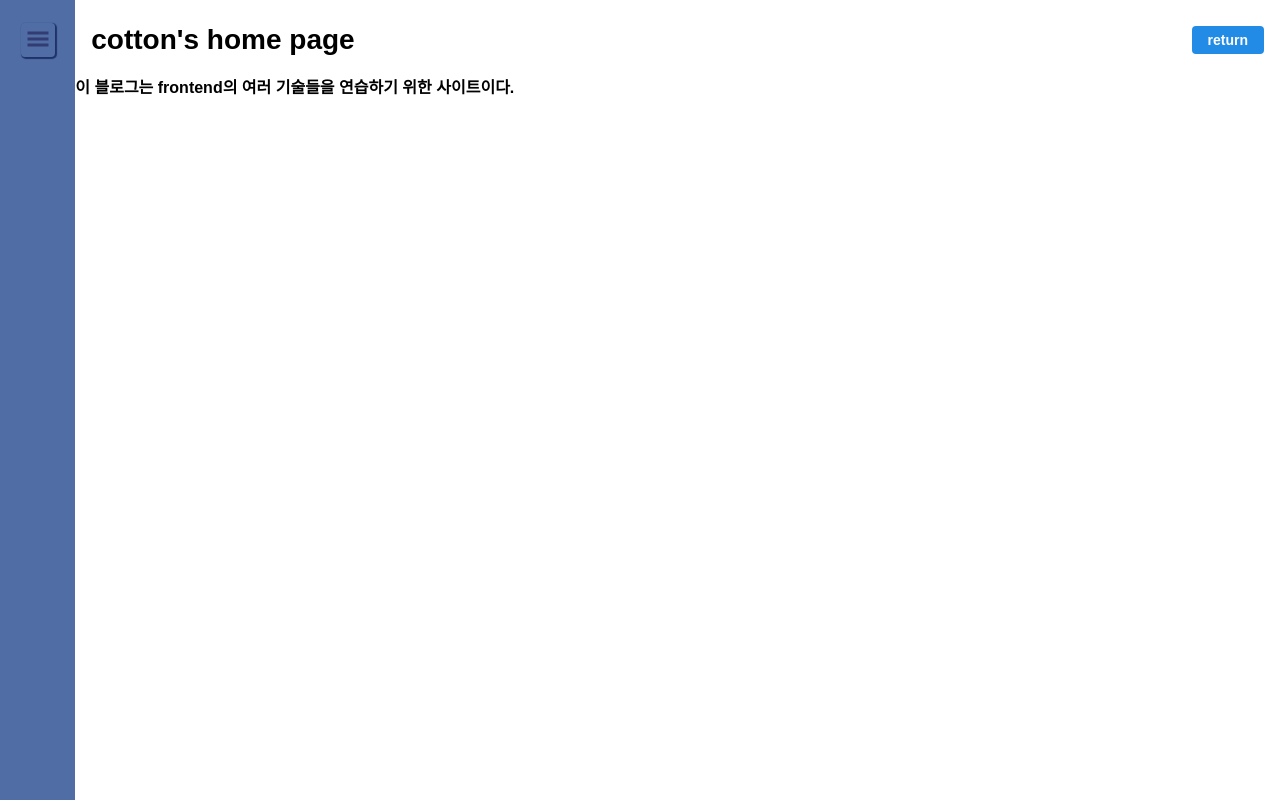
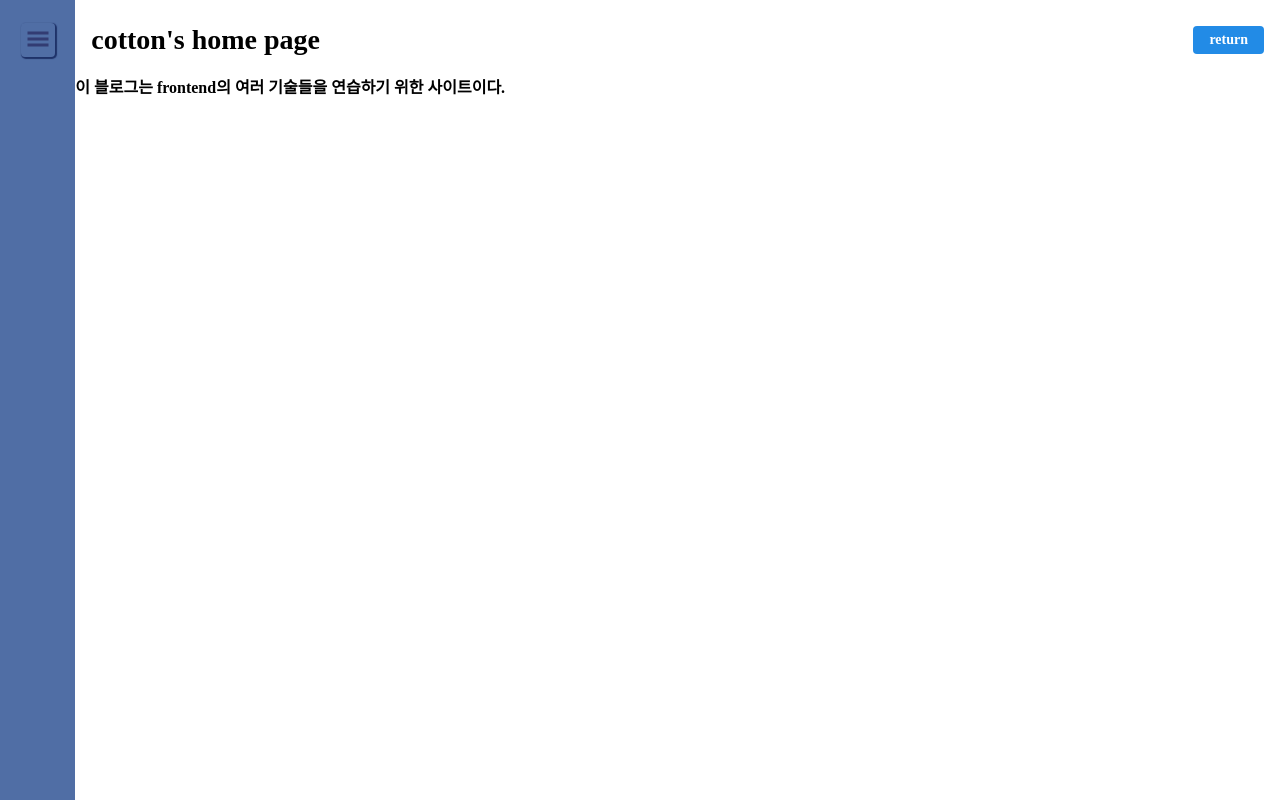
Before and after one commit to beomseok37/nextjs-practice, a Next.js app in the folder follow-todolist/: page / in a window 1280 px wide. Built offline with nearby package versions, Linux system fonts and the light colour scheme; a web font is replaced by a local one.

Commit message:
style: font 제거

```diff
--- a/follow-todolist/src/styles/global.ts
+++ b/follow-todolist/src/styles/global.ts
@@ -93,7 +93,7 @@ const global = css`
     font-size: 0;
     font: inherit;
     vertical-align: baseline;
-    font-family: 'Hanna', fantasy;
+    // font-family: 'Hanna', fantasy;
     font-size: 1rem;
     font-weight: bold;
   }
```
